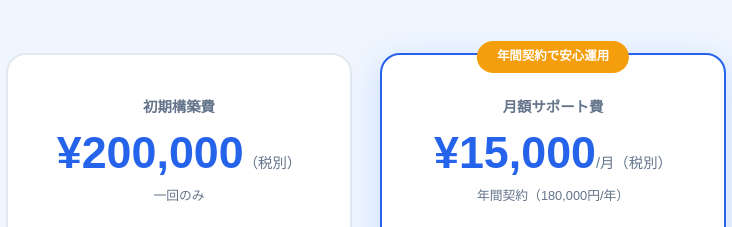
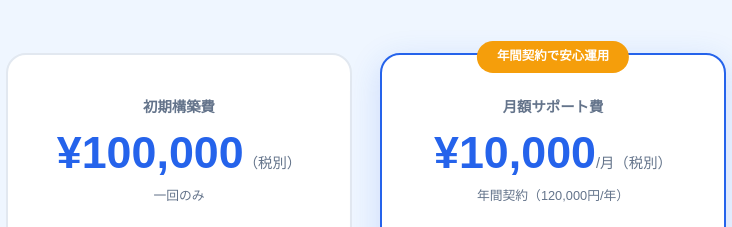
Before and after one commit to tesjapangk-dotcom/soumu-lp, a plain HTML site: page index.html in a window 1280 px wide. Shown: the part 3848-4075 px from the top of the page, 274-1006 px from the left. Drawn offline with Linux system fonts and the light colour scheme.

Commit message:
価格改定：初期¥100,000・月額¥10,000に変更
Co-Authored-By: Claude Sonnet 4.6 <noreply@anthropic.com>

```diff
--- a/index.html
+++ b/index.html
@@ -354,7 +354,7 @@
     <div class="pricing-wrapper">
       <div class="price-card">
         <div class="price-name">初期構築費</div>
-        <div class="price-amount">¥200,000<span>（税別）</span></div>
+        <div class="price-amount">¥100,000<span>（税別）</span></div>
         <div class="price-note">一回のみ</div>
         <ul class="price-list">
           <li>年間タスクリストの設定・移行</li>
@@ -368,8 +368,8 @@
       <div class="price-card featured">
         <div class="featured-badge">年間契約で安心運用</div>
         <div class="price-name">月額サポート費</div>
-        <div class="price-amount">¥15,000<span>/月（税別）</span></div>
-        <div class="price-note">年間契約（180,000円/年）</div>
+        <div class="price-amount">¥10,000<span>/月（税別）</span></div>
+        <div class="price-note">年間契約（120,000円/年）</div>
         <ul class="price-list">
           <li>タスクの追加・変更対応</li>
           <li>エラー・不具合対応</li>
```
